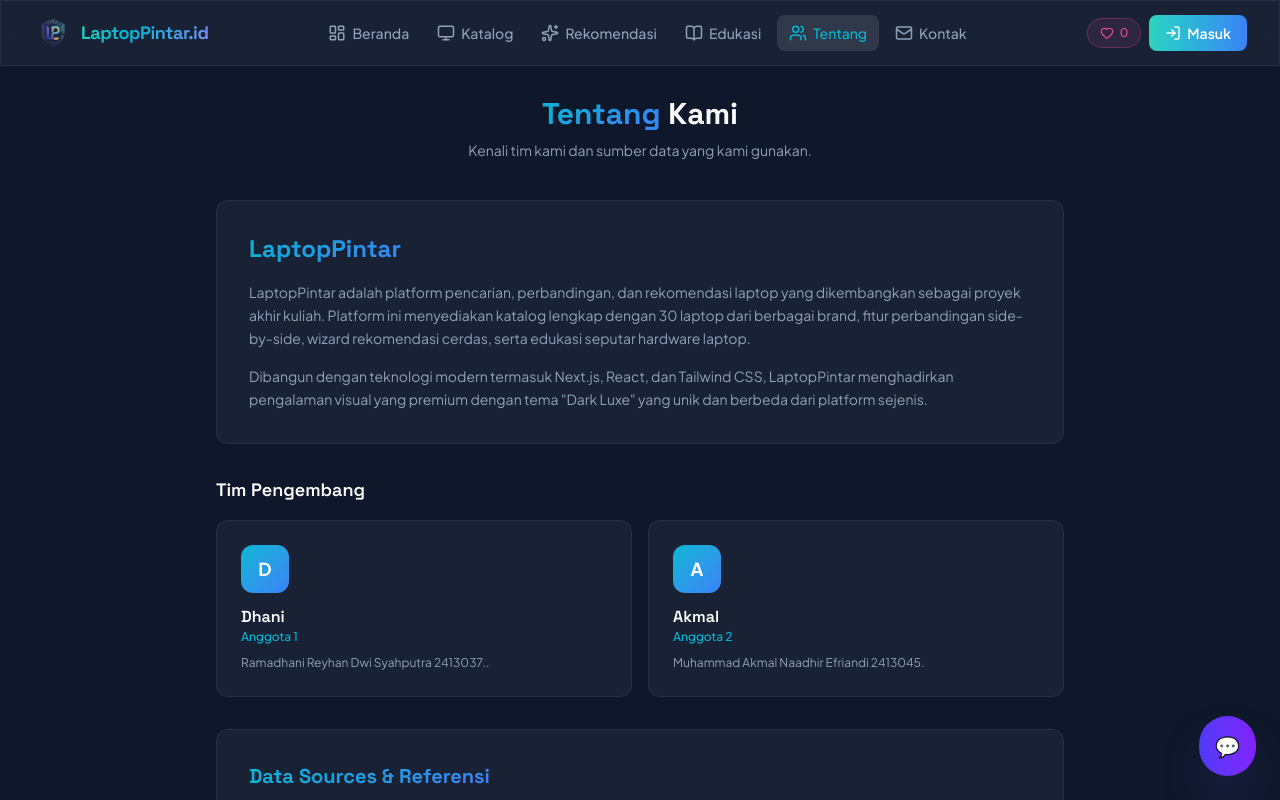
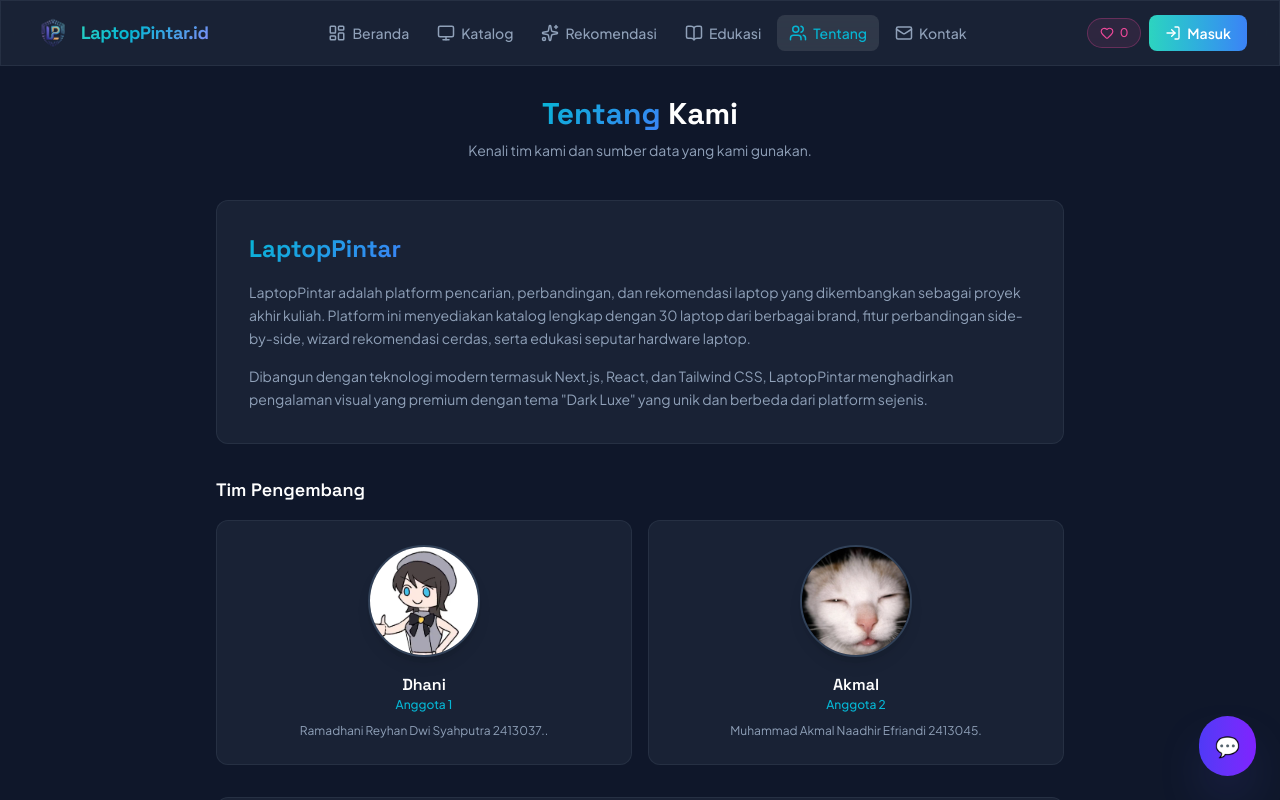
Before and after one commit to makmalnaadhire/project-uas-dhani-akmal, a Next.js app: page /about in a window 1280 px wide. Shown: the top 800 px of the page. Built offline with nearby package versions, Linux system fonts and the light colour scheme.

Commit message:
otak-atik dikit katanya

```diff
--- a/app/about/page.tsx
+++ b/app/about/page.tsx
@@ -1,10 +1,11 @@
 "use client";
 
+import Image from "next/image";
 import { useTranslation } from "@/components/providers/LanguageProvider";
 
 const teamMembers = [
-  { name: "Dhani", role: "Anggota 1", desc: "Ramadhani Reyhan Dwi Syahputra 2413037.." },
-  { name: "Akmal", role: "Anggota 2", desc: "Muhammad Akmal Naadhir Efriandi 2413045." },
+  { name: "Dhani", role: "Anggota 1", desc: "Ramadhani Reyhan Dwi Syahputra 2413037..", image: "/PP-Dhani.png" },
+  { name: "Akmal", role: "Anggota 2", desc: "Muhammad Akmal Naadhir Efriandi 2413045.", image: "/avatar1.jpg" },
 ];
 
 export default function AboutPage() {
@@ -32,9 +33,15 @@
           <h3 className="text-lg font-semibold font-[family-name:var(--font-display)] mb-4">{t.aboutTeam}</h3>
           <div className="grid sm:grid-cols-2 gap-4 stagger">
             {teamMembers.map((m, i) => (
-              <div key={i} className="glass rounded-xl p-6 hover:border-[#06b6d4]/20 transition-all group">
-                <div className="w-12 h-12 rounded-xl bg-gradient-to-br from-[#06b6d4] to-[#3b82f6] flex items-center justify-center text-white font-bold text-lg mb-3 group-hover:scale-110 transition-transform">
-                  {m.name[0]}
+              <div key={i} className="glass rounded-xl p-6 hover:border-[#06b6d4]/20 transition-all group text-center">
+                <div className="relative mx-auto mb-4 w-24 h-24 md:w-28 md:h-28">
+                  <Image
+                    src={m.image}
+                    alt={m.name}
+                    fill
+                    className="rounded-full object-cover border-2 border-slate-700 shadow-lg group-hover:scale-105 transition-transform duration-300"
+                    sizes="(max-width: 768px) 6rem, 7rem"
+                  />
                 </div>
                 <h4 className="text-base font-semibold text-white font-[family-name:var(--font-display)]">{m.name}</h4>
                 <p className="text-xs text-[#06b6d4] font-medium mb-2">{m.role}</p>
--- a/app/contact/page.tsx
+++ b/app/contact/page.tsx
@@ -51,7 +51,7 @@
                 </div>
                 <div>
                   <p className="text-xs text-slate-500 mb-0.5">{t.contactLocation}</p>
-                  <p className="text-sm text-white font-medium">Indonesia</p>
+                  <p className="text-sm text-white font-medium">Balikpapan, Kalimantan Timur, Indonesia</p>
                 </div>
               </div>
 
```
Also changed, not shown: public/PP-Dhani.png (added), public/avatar1.jpg (added).
